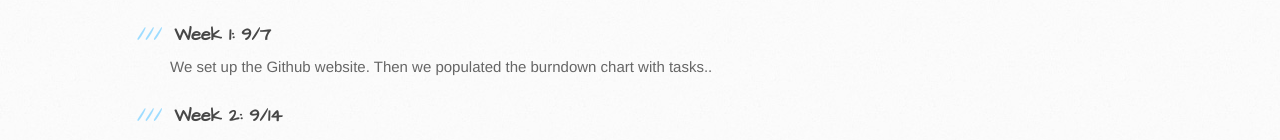
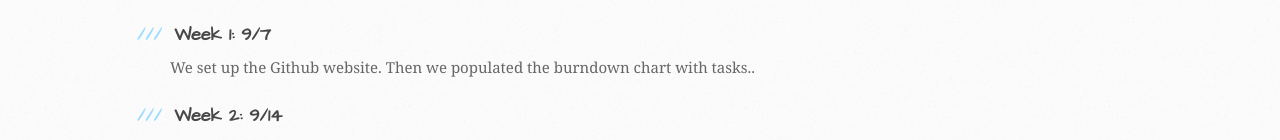
Before and after one commit to ibrunson/VUWash, a plain HTML site: page index.html in a window 1280 px wide. Shown: the part 396-536 px from the top of the page. Drawn offline with Linux system fonts and the light colour scheme.

Commit message:
Update index.html

```diff
--- a/index.html
+++ b/index.html
@@ -38,7 +38,7 @@
 <a id="designer-templates" class="anchor" href="#designer-templates" aria-hidden="true"><span class="octicon octicon-link"></span></a>
 Week 1: 9/7</h3>
 
-<p>We set up the Github website. Then we populated the burndown chart with tasks..</p>
+<p style="font-family:cambria">We set up the Github website. Then we populated the burndown chart with tasks..</p>
 
 <h3>
 <a id="creating-pages-manually" class="anchor" href="#creating-pages-manually" aria-hidden="true"><span class="octicon octicon-link"></span></a>
```
